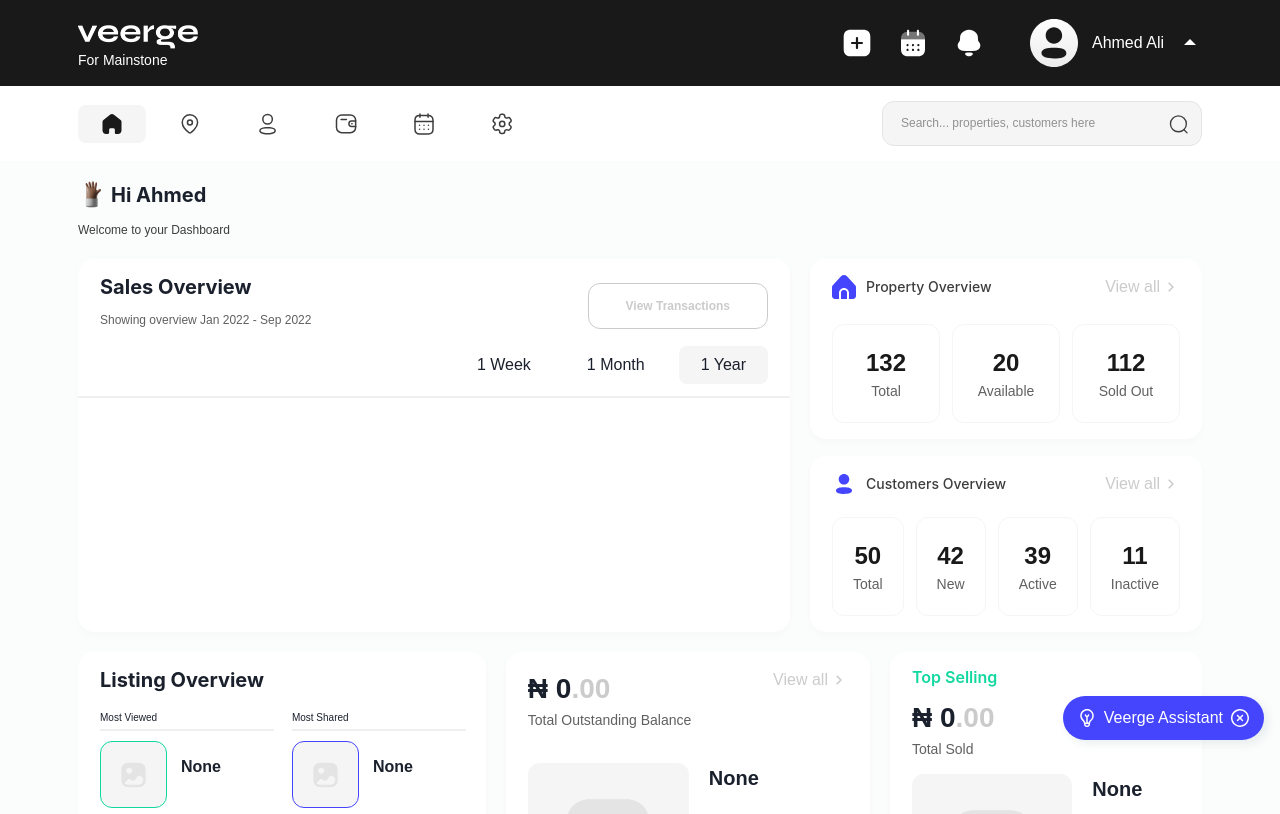
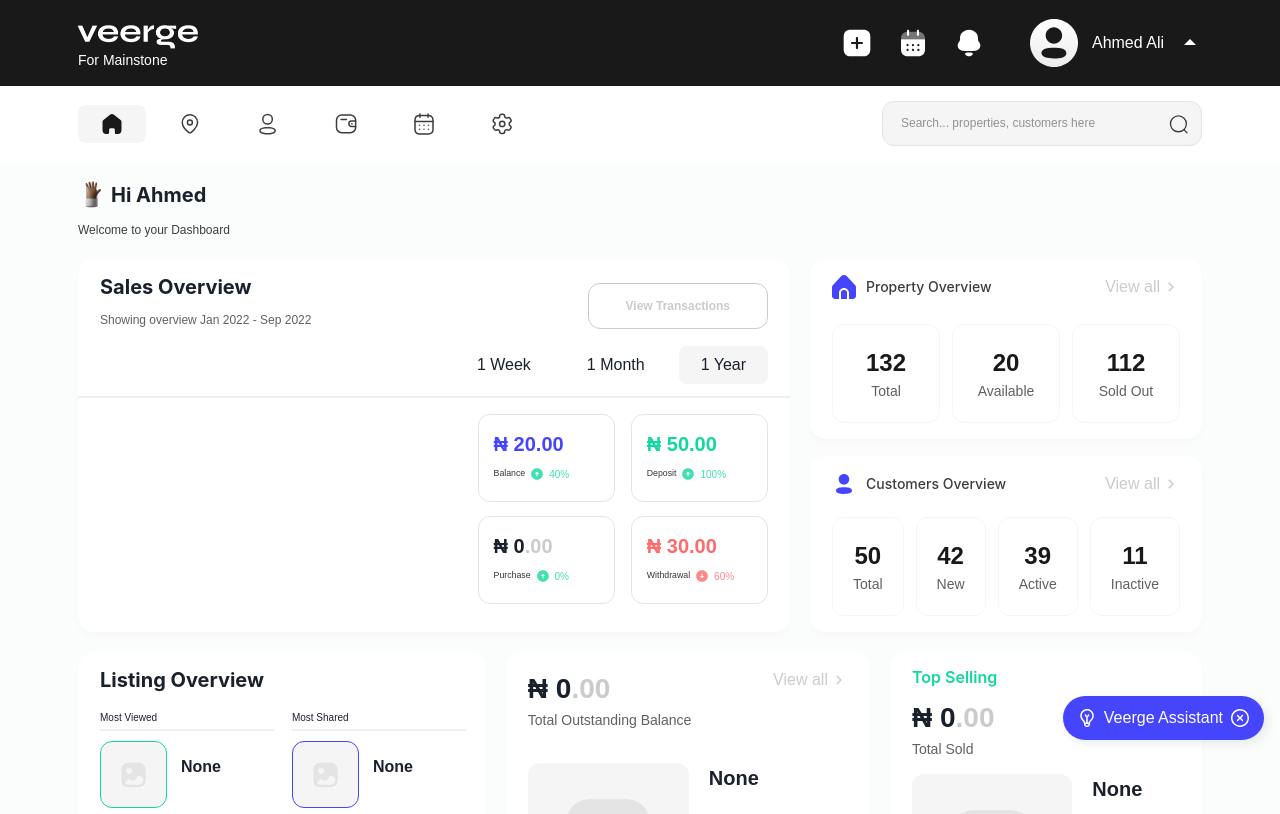
Before and after one commit to raelMartins/myxellia-test, a Next.js app: page / in a window 1280 px wide. Shown: the top 814 px of the page. Built offline with nearby package versions, Linux system fonts and the light colour scheme; a web font is replaced by a local one.

Commit message:
feat: added the sidee stats... moving on to the chart

```diff
--- a/src/components/SVGAssets.tsx
+++ b/src/components/SVGAssets.tsx
@@ -476,3 +476,52 @@ export const BookmarkIcon = () => {
     </svg>
   );
 };
+
+export const IncreaseStatArrow = () => {
+  return (
+    <svg
+      width='14'
+      height='14'
+      viewBox='0 0 14 14'
+      fill='none'
+      xmlns='http://www.w3.org/2000/svg'
+    >
+      <g clipPath='url(#clip0_2_969)'>
+        <path
+          d='M6.99935 1.16699C10.2193 1.16699 12.8327 3.78033 12.8327 7.00033C12.8327 10.2203 10.2193 12.8337 6.99935 12.8337C3.77935 12.8337 1.16602 10.2203 1.16602 7.00033C1.16602 3.78033 3.77935 1.16699 6.99935 1.16699ZM7.58268 7.00033H9.33268L6.99935 4.66699L4.66602 7.00033H6.41602V9.33366H7.58268V7.00033Z'
+          fill='#12D8A0'
+        />
+      </g>
+      <defs>
+        <clipPath id='clip0_2_969'>
+          <rect width='14' height='14' fill='white' />
+        </clipPath>
+      </defs>
+    </svg>
+  );
+};
+
+export const DecreaseStatArrow = () => {
+  return (
+    <svg
+      width='14'
+      height='14'
+      viewBox='0 0 14 14'
+      fill='none'
+      xmlns='http://www.w3.org/2000/svg'
+      style={{ transform: 'rotate(180deg)' }}
+    >
+      <g clipPath='url(#clip0_2_986)'>
+        <path
+          d='M6.99935 1.16699C10.2193 1.16699 12.8327 3.78033 12.8327 7.00033C12.8327 10.2203 10.2193 12.8337 6.99935 12.8337C3.77935 12.8337 1.16602 10.2203 1.16602 7.00033C1.16602 3.78033 3.77935 1.16699 6.99935 1.16699ZM7.58268 7.00033H9.33268L6.99935 4.66699L4.66602 7.00033H6.41602V9.33366H7.58268V7.00033Z'
+          fill='#FF6A6A'
+        />
+      </g>
+      <defs>
+        <clipPath id='clip0_2_986'>
+          <rect width='14' height='14' fill='white' />
+        </clipPath>
+      </defs>
+    </svg>
+  );
+};
--- a/src/components/SalesOverviewSection.tsx
+++ b/src/components/SalesOverviewSection.tsx
@@ -1,5 +1,14 @@
-import { Box, Button, Divider, Flex, Heading, Text } from '@chakra-ui/react';
+import {
+  Box,
+  Button,
+  Divider,
+  Flex,
+  Grid,
+  Heading,
+  Text
+} from '@chakra-ui/react';
 import { TabLink } from 'layout/header/TabLink';
+import { SalesStat } from './SalesStat';
 
 export const SalesOverviewSection = () => {
   return (
@@ -36,8 +45,34 @@ export const SalesOverviewSection = () => {
       <Divider
         border={'.13rem solid #e4e4e4'}
         ml={'-2.2rem'}
+        mb={'1.6rem'}
         width={`calc(100% + 4.2rem)`}
       />
+      <Grid templateColumns={'1.3fr 1fr'}>
+        <Box></Box>
+        <Grid templateColumns={'1fr 1fr'} gap={'1.4rem 1.6rem'}>
+          <SalesStat
+            color='#4545FE'
+            label='Balance'
+            percentage={'40'}
+            amount={20}
+          />
+          <SalesStat
+            color='#12D8A0'
+            label='deposit'
+            percentage={'100'}
+            amount={50}
+          />
+          <SalesStat label='purchase' percentage={'0'} amount={0} two_tone />
+          <SalesStat
+            color='#FF6A6A'
+            label='withdrawal'
+            percentage={'60'}
+            amount={30}
+            type='decrease'
+          />
+        </Grid>
+      </Grid>
     </>
   );
 };
--- /dev/null
+++ b/src/components/SalesStat.tsx
@@ -0,0 +1,86 @@
+import {
+  Flex,
+  Stat,
+  StatHelpText,
+  StatLabel,
+  StatNumber
+} from '@chakra-ui/react';
+import { DecreaseStatArrow, IncreaseStatArrow } from './SVGAssets';
+
+export const SalesStat = ({
+  type = 'increase',
+  percentage = 0,
+  label,
+  amount = 0,
+  two_tone = false,
+  color = 'blue'
+}: {
+  type?: string;
+  percentage?: number | string;
+  label?: string;
+  amount?: number;
+  two_tone?: boolean;
+  color?: string;
+}) => {
+  return (
+    <Stat
+      padding={'1.4rem 1.5rem'}
+      backgroundColor={'white'}
+      borderRadius={'1.2rem'}
+      border={'.1rem solid #e4e4e4'}
+    >
+      <StatNumber
+        color={two_tone ? '' : color}
+        fontSize={'2rem'}
+        fontWeight={'600'}
+        mb={'.8rem'}
+      >
+        ₦{' '}
+        {two_tone
+          ? Intl.NumberFormat('en-US', {
+              minimumFractionDigits: 2,
+              maximumFractionDigits: 2
+            })
+              .format(0)
+              .split('.')
+              .map((el: string, i: number) => {
+                if (i === 0) {
+                  return el;
+                } else {
+                  return (
+                    <span
+                      style={{ fontSize: 'inherit', color: '#CBCBCB' }}
+                      key={i}
+                    >
+                      .{el}
+                    </span>
+                  );
+                }
+              })
+          : Intl.NumberFormat('en-US', {
+              minimumFractionDigits: 2,
+              maximumFractionDigits: 2
+            }).format(amount || 0)}
+      </StatNumber>
+      <StatHelpText
+        color={
+          type === 'increase'
+            ? '#12D8A0'
+            : type === 'decrease'
+            ? '#FF6A6A'
+            : 'black'
+        }
+        gap={'.5rem'}
+        style={{ display: 'flex' }}
+        fontSize={'1rem'}
+        fontWeight={'500'}
+      >
+        <StatLabel textTransform={'capitalize'} color={'black'}>
+          {label}
+        </StatLabel>
+        {type === 'increase' ? <IncreaseStatArrow /> : <DecreaseStatArrow />}
+        {percentage}%
+      </StatHelpText>
+    </Stat>
+  );
+};
```
